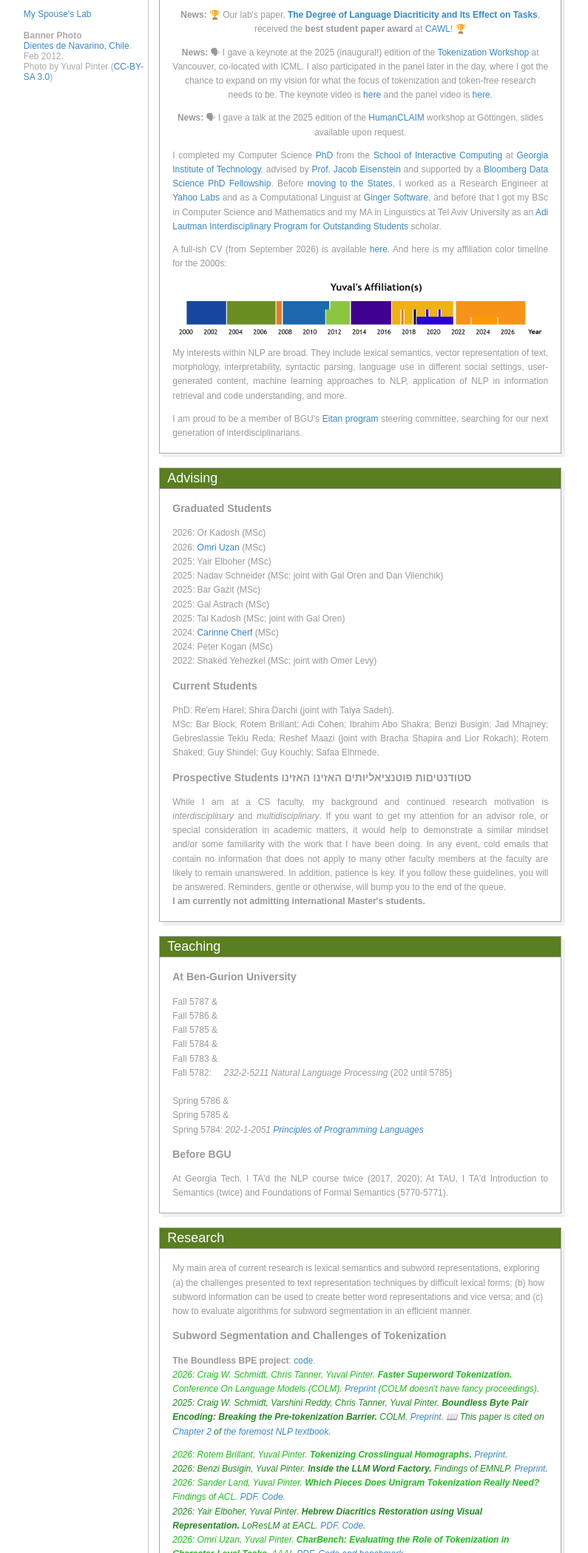
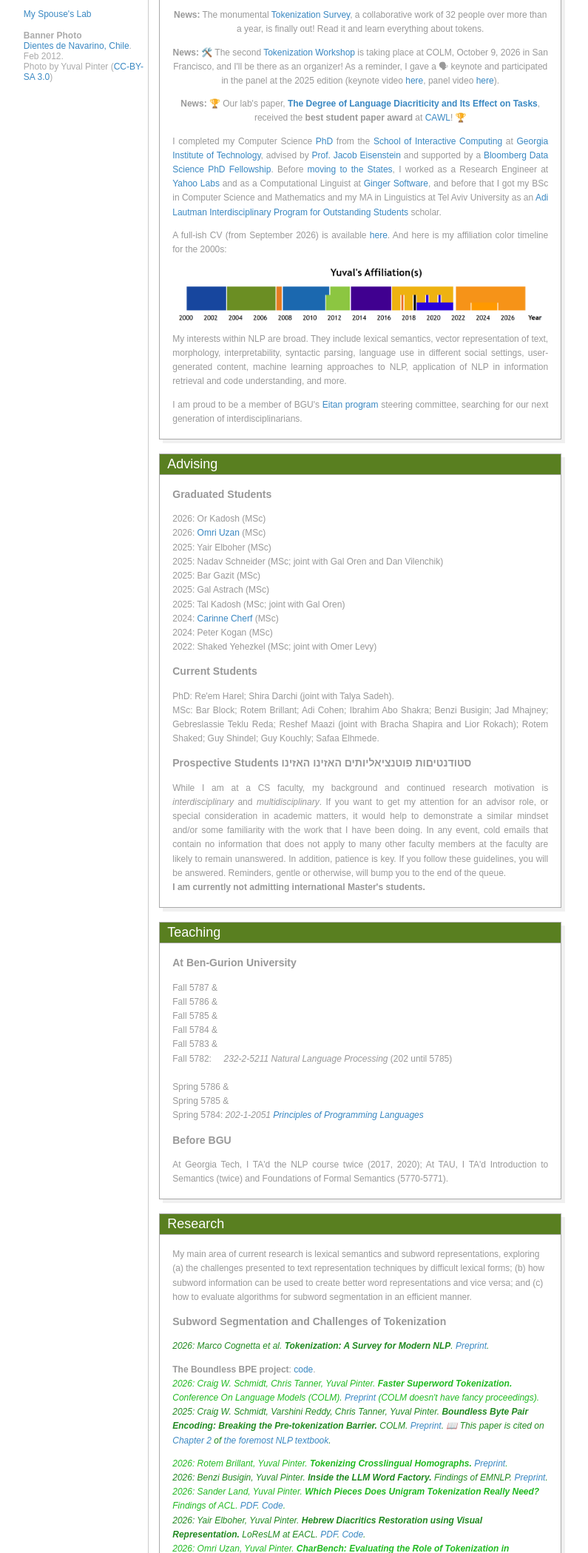
Before and after one commit to yuvalpinter/website, a plain HTML site: page index.html in a window 1280 px wide. Shown: the part 701-2800 px from the top of the page at 74% size, without its empty margins (236-1031 px from the left). Drawn offline with Linux system fonts and the light colour scheme.

Commit message:
Update index.html
TokShop 2 + Token survey

```diff
--- a/index.html
+++ b/index.html
@@ -239,18 +239,20 @@
 href="https://www.bgu.ac.il/en/people/pintery/">Senior Lecturer</a> in the <a href="https://www.bgu.ac.il/en/u/faculties/computer-and-information-science/">Stein Faculty of Computer and Information Science</a>'s <a href="https://www.bgu.ac.il/en/u/faculties/computer-and-information-science/institute-applied-ai-eng/">Institute for Applied AI Research</a> at Ben-Gurion University of the Negev (BGU), heading the <a href="https://github.com/MeLeLBGU"><b>MeLeL</b> lab</a> working on natural language processing (NLP), and a founding member of BGU's School of Brain sciences and Cognition.
 Between 2023 and 2025, I was also a <a href="https://www.amazon.science/visiting-academics">Visiting Academic</a> at the Amazon Personalization science team.
 <P align=center>
+<b>News:</b> The monumental <a href="https://www.alphaxiv.org/abs/2609.tokenization-survey-modern-nlp">Tokenization Survey</a>, a collaborative work of 32 people over more than a year, is finally out! Read it and learn everything about tokens.
+<P align=center>
+<b>News:</b> 🛠️ The second <a href="https://tokenization-workshop.github.io">Tokenization Workshop</a> is taking place at COLM, October 9, 2026 in San Francisco, and I'll be there as an organizer! As a reminder, I gave a 🗣 keynote and participated in the panel at the 2025 edition (keynote video <a href="https://www.youtube.com/watch?v=q0UOcgF0WEI">here</a>, panel video <a href="https://www.youtube.com/watch?v=wvHFDcMmxgo">here</a>).
+<P align=center>
 <b>News:</b> 🏆 Our lab's paper, <b><a href="https://sigwrit.org/workshops/cawl2026/pdf/2006.cawl-1.1.pdf">The Degree of Language Diacriticity and Its Effect on Tasks</a></b>, received the <b>best student paper award</b> at <a href="https://sigwrit.org/workshops/cawl2026/">CAWL</a>! 🏆
 <P align=center>
-<b>News:</b> 🗣 I gave a keynote at the 2025 (inaugural!) edition of the <a href="https://tokenization-workshop.github.io">Tokenization Workshop</a> at Vancouver, co-located with ICML. I also participated in the panel later in the day, where I got the chance to expand on my vision for what the focus of tokenization and token-free research needs to be. The keynote video is <a href="https://www.youtube.com/watch?v=q0UOcgF0WEI">here</a> and the panel video is <a href="https://www.youtube.com/watch?v=wvHFDcMmxgo">here</a>.
-<P align=center>
-<b>News:</b> 🗣 I gave a talk at the 2025 edition of the <a href="https://clap-lab.github.io/workshop">HumanCLAIM</a> workshop at Göttingen, slides available upon request.
-<P align=center>
+<!--<b>News:</b> 🗣 I gave a talk at the 2025 edition of the <a href="https://clap-lab.github.io/workshop">HumanCLAIM</a> workshop at Göttingen, slides available upon request.
+<P align=center>-->
 <!--<b>News:</b> 🏆 Our lab's paper, <b><a href="https://arxiv.org/abs/2312.13322">MonoCoder: Domain-Specific Code Language Model for HPC Codes and Tasks</a></b>, received an <b>outstanding paper award</b> at <a href="https://ieee-hpec.org/">IEEE HPEC</a>! 🏆
 <P align=center>-->
 <!--<b>News:</b> 🏆 Our lab's paper, <b><a href="https://aclanthology.org/2024.acl-short.73/">Greed is All You Need: An Evaluation of Tokenizer Inference Methods</a></b>, received both an <b>outstanding paper award</b> and a <b>senior area chair award</b> at <a href="https://2024.aclweb.org">ACL 2024</a>! 🏆
 <P align=center>-->
-<!--<b>News:</b> Our lab's paper, <b><a href="https://aclanthology.org/2023.eacl-main.45/">Incorporating Context into Subword Vocabularies</a></b>, was presented at <a href="https://2023.eacl.org">EACL 2023</a>! Paper and code are now available.-->
-<P align=center>
+<!--<b>News:</b> Our lab's paper, <b><a href="https://aclanthology.org/2023.eacl-main.45/">Incorporating Context into Subword Vocabularies</a></b>, was presented at <a href="https://2023.eacl.org">EACL 2023</a>! Paper and code are now available.
+<P align=center>-->
 <!--<b>News:</b> I was on Israeli radio (Galei Tsahal) recently, talking about ChatGPT. <a href="http://room404.net/?p=79038">here</a>'s the recording! (Hebrew)-->
 <!--<P align=center>
 <b>News:</b> <a href="https://blackboxnlp.github.io">BlackboxNLP</a>'s fourth iteration will take place at EMNLP 2021 in Punta Cana, Dominican Republic.
@@ -510,6 +512,11 @@ My main area of current research is lexical semantics and subword representation
 
 <H3>Subword Segmentation and Challenges of Tokenization</H3>
 
+<P>
+
+<pub2>
+	2026: Marco Cognetta et al. <b>Tokenization: A Survey for Modern NLP</b>. <a href="https://www.alphaxiv.org/abs/2609.tokenization-survey-modern-nlp">Preprint</a>.
+</pub2>
 
 <P>
 <b>The Boundless BPE project</b>:
@@ -1018,7 +1025,7 @@ I've been on four Israeli trivia game shows between 2002 and 2008. Don't ask me
  </tr>
  <tr>
   <td colspan="3" bgcolor="FFFFFF" align="right">
-  Last Update: September 17, 2026
+  Last Update: September 30, 2026
   </td>
  </tr>
 </table>
```
